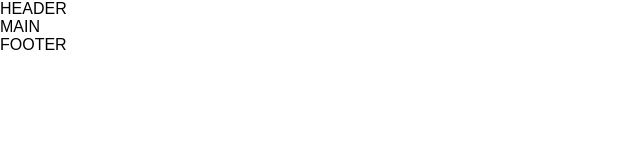
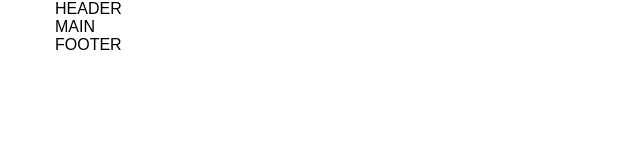
Before and after one commit to MirkoCifelli/template-html-css, a plain HTML site: page index.html in a window 1280 px wide. Shown: the whole page, without its empty margins (0-640 px from the left). Drawn offline with Linux system fonts and the light colour scheme.

Commit message:
Add 12boolto Html

```diff
--- a/index.html
+++ b/index.html
@@ -4,7 +4,8 @@
         <meta charset="UTF-8">
         <meta name="viewport" content="width=device-width, initial-scale=1.0">
         <title>Template HTML CSS</title>
-
+        <!-- 12BOOL -->
+        <link rel="stylesheet" href="css/12bool.css">
         <!-- CSS -->
         <link rel="stylesheet" href="css/style.css">
     </head>
```
